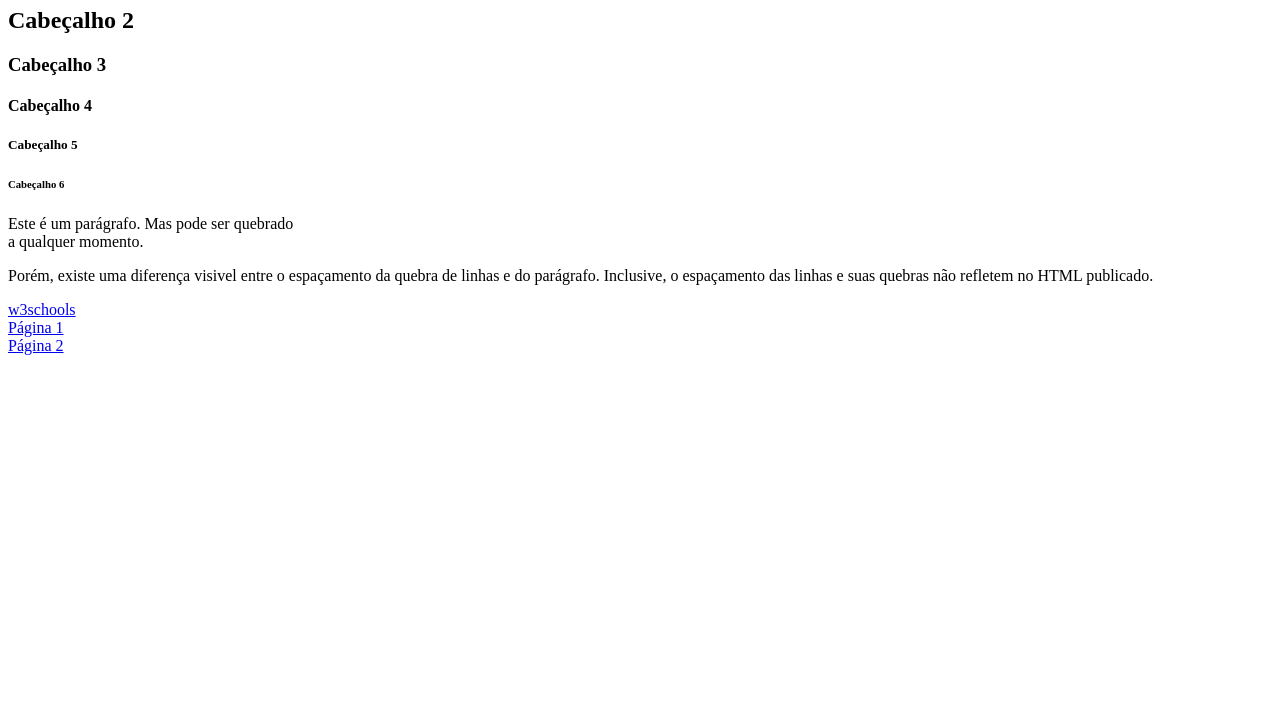
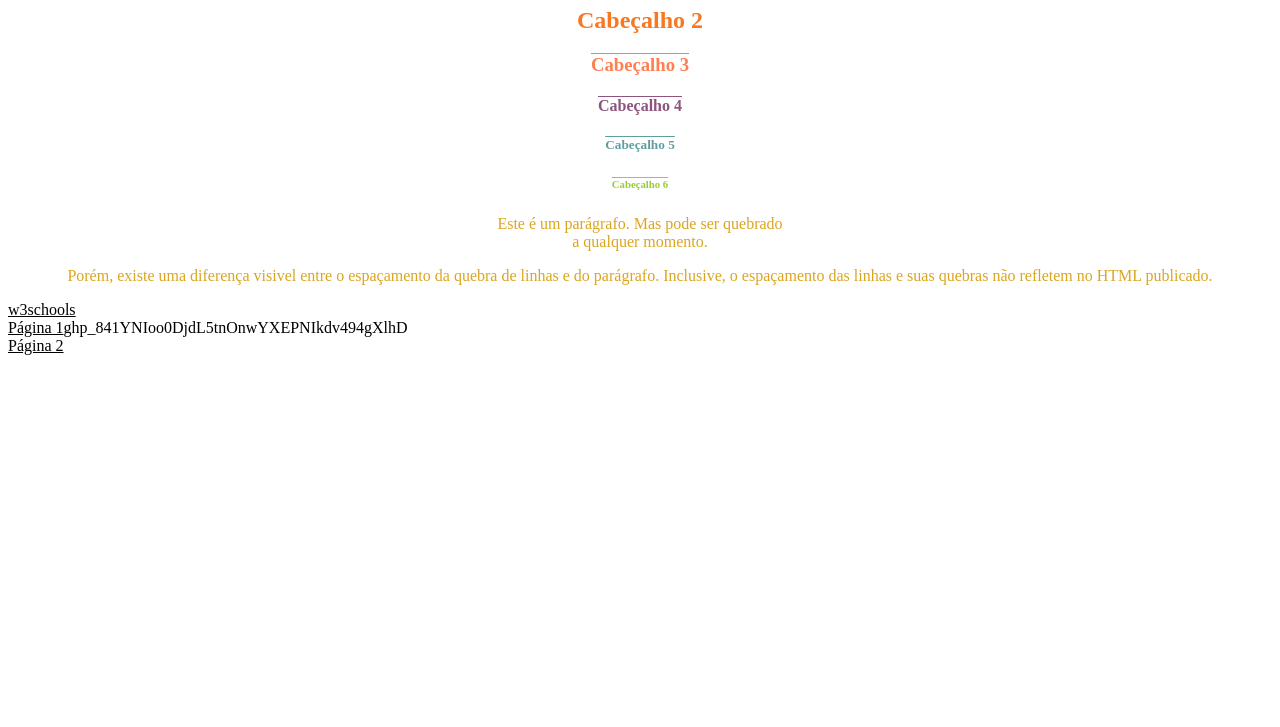
Before and after one commit to Gabrindos/aulaweblazaro, a plain HTML site: page index.html in a window 1280 px wide. Shown: the part 73-800 px from the top of the page. Drawn offline with Linux system fonts and the light colour scheme.

Commit message:
muder a cor e a posição dos textos, css

```diff
--- /dev/null
+++ b/css/estilo.css
@@ -0,0 +1,47 @@
+h1 {
+    color: rgb(13, 172, 212);
+}
+h2 {
+    color:rgb(248, 119, 33)
+}
+h6 {
+    color: yellowgreen;
+}
+
+p{
+    color: goldenrod;
+}
+
+a{
+    color: rgb(0, 0, 0);
+}
+
+h1.pagina2{
+    color:mediumpurple;
+}
+
+h1#pagina1{
+    color: rgb(53, 23, 161);
+}
+
+h3{
+    color:coral;
+}
+
+h4{
+    color:rgb(141, 84, 127)
+}
+
+h5{
+    color:cadetblue;
+}
+
+h1, h2, p{
+    text-align: center;
+}
+h3, h4, h5, h6{
+    text-decoration: overline;
+}
+h3, h4, h5, h6{
+    text-align: center;
+}
--- a/index.html
+++ b/index.html
@@ -5,6 +5,7 @@
     <meta http-equiv="X-UA-Compatible" content="IE=edge">
     <meta name="viewport" content="width=device-width, initial-scale=1.0">
     <title>Principal</title>
+    <link rel="stylesheet" href="./css/estilo.css"/>
 </head>
 <body>
 <h1>Cabeçalho 1</h1>
@@ -22,6 +23,6 @@
 
 <a href="https://www.w3schools.com" target="_blank">w3schools</a>
 <br />
-<a href="pagina1.html">Página 1</a>
+<a href="pagina1.html">Página 1</a>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
 <br />
 <a href="pages/pagina2.html">Página 2</a>
```
Also changed, not shown: pages/pagina2.html (+3 -2 lines), pagina1.html (+2 -1 lines), 3 other files.
